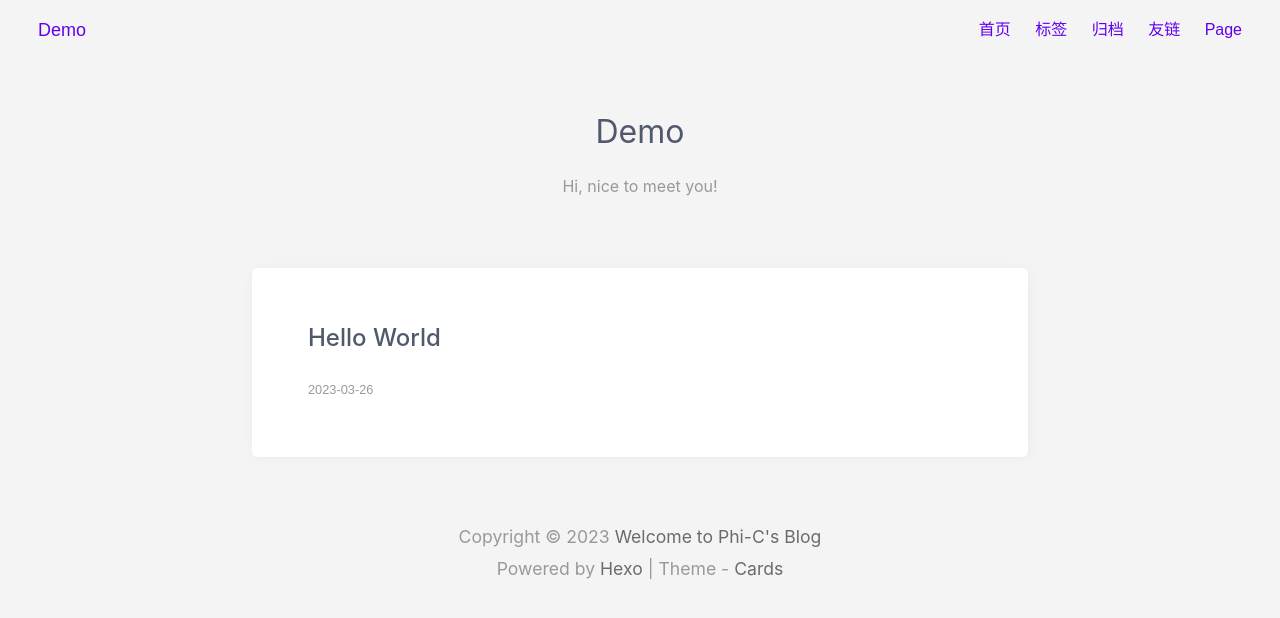
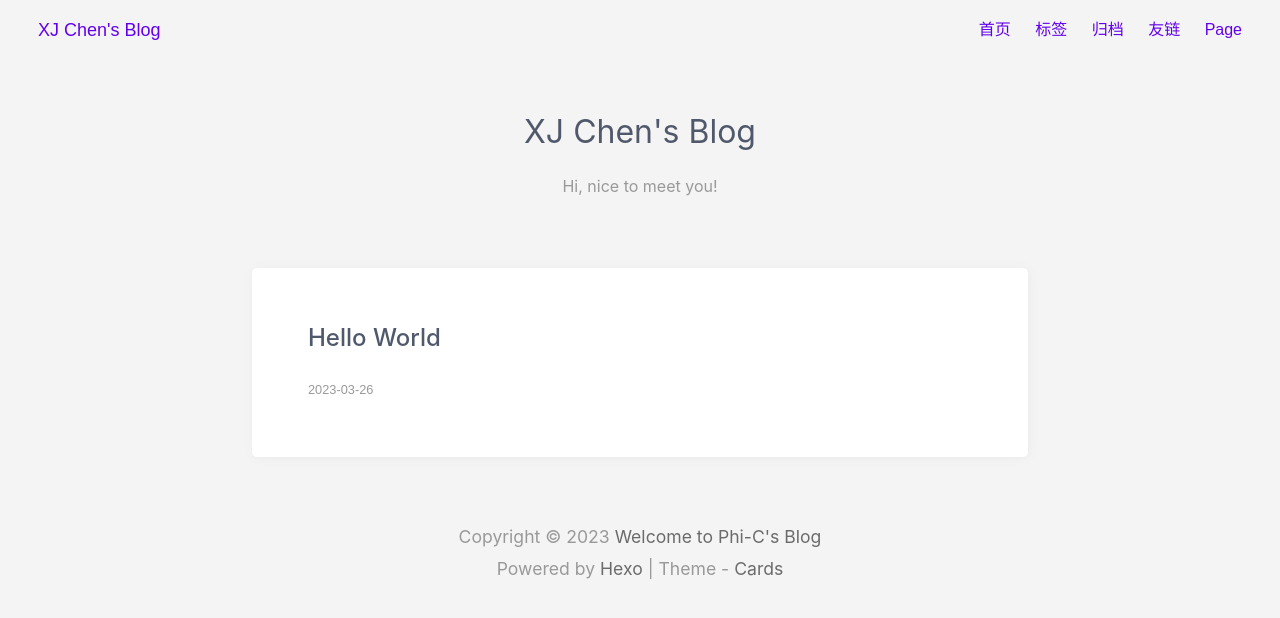
Before and after one commit to Phi-C/Phi-C.github.io, a plain HTML site: page archives/2023/03/index.html in a window 1280 px wide. Drawn offline with Linux system fonts and the light colour scheme.

Commit message:
Site updated: 2023-03-26 10:25:51

```diff
--- a/archives/2023/03/index.html
+++ b/archives/2023/03/index.html
@@ -62,7 +62,7 @@
             <header class="header">
     <div class="header__left">
         <a href="/" class="button">
-            <span class="logo__text">Demo</span>
+            <span class="logo__text">XJ Chen&#39;s Blog</span>
         </a>
     </div>
     <div class="header__right">
@@ -110,7 +110,7 @@
     <div class="cover">
         <div class="cover__logo">
 
-                <h1>Demo</h1>
+                <h1>XJ Chen&#39;s Blog</h1>
 
         </div>
 
```
Also changed, not shown: 2023/03/26/hello-world/index.html (+1 -1 lines), archives/2023/index.html (+2 -2 lines), archives/index.html (+2 -2 lines), index.html (+2 -2 lines).
